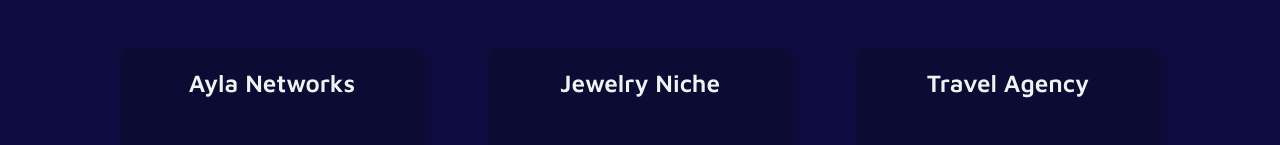
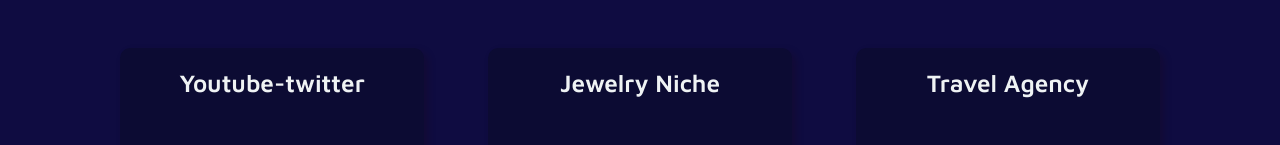
Before and after one commit to iamomsingh/Portfolio, a React (Create React App) app: page /projects in a window 1280 px wide. Shown: the part 404-549 px from the top of the page. Built offline with nearby package versions, Linux system fonts and the light colour scheme; a web font is replaced by a local one.

Commit message:
added youtube project

```diff
--- a/src/data/projectsData.js
+++ b/src/data/projectsData.js
@@ -1,38 +1,37 @@
-import eight from '../assets/svg/projects/eight.svg'
-import seven from '../assets/svg/projects/seven.svg'
-import six from '../assets/svg/projects/six.svg'
-
+import eight from "../assets/svg/projects/eight.svg";
+import seven from "../assets/svg/projects/seven.svg";
+import six from "../assets/svg/projects/six.svg";
 
 export const projectsData = [
   {
     id: 1,
-        projectName: 'Ayla Networks',
-        projectDesc: 'This project about Simplifying the Development of Smart Home & IoT Solutions.',
-        tags: ['React', 'SAAS', 'React Bootstrap'],
-        code: '',
-        demo: 'https://www.aylanetworks.com/',
-        image: six
+    projectName: "Youtube-twitter",
+    projectDesc: "This project contains youtube as well as twitter features.",
+    tags: ["React", "Node", "Talwind"],
+    code: "https://github.com/iamomsingh/Youtube-Twitter-Frontend",
+    demo: "https://youtube-twitter.netlify.app/",
+    image: six,
   },
   {
     id: 2,
-        projectName: 'Jewelry Niche',
-        projectDesc: 'This project is a Jewelry shop, Customer can be buy product and manage them and make payment.',
-        tags: ['React', 'Express', 'Material Ui'],
-        code: 'https://github.com/said7388/jewelry-niche',
-        demo: 'https://pandora-web.netlify.app/',
-        image: seven
+    projectName: "Jewelry Niche",
+    projectDesc:
+      "This project is a Jewelry shop, Customer can be buy product and manage them and make payment.",
+    tags: ["React", "Express", "Material Ui"],
+    code: "https://github.com/said7388/jewelry-niche",
+    demo: "https://pandora-web.netlify.app/",
+    image: seven,
   },
   {
     id: 3,
-        projectName: 'Travel Agency',
-        projectDesc: 'This project about travel agency management.',
-        tags: ['React', 'CSS', 'Material Ui'],
-        code: 'https://github.com/said7388/Travel-Agency-client',
-        demo: 'https://travel-agency-fc58b.web.app/',
-        image: eight
-    }
-]
-
+    projectName: "Travel Agency",
+    projectDesc: "This project about travel agency management.",
+    tags: ["React", "CSS", "Material Ui"],
+    code: "https://github.com/said7388/Travel-Agency-client",
+    demo: "https://travel-agency-fc58b.web.app/",
+    image: eight,
+  },
+];
 
 // Do not remove any fields.
 // Leave it blank instead as shown below
```
Lines whose indentation alone changed are shown as unchanged.
